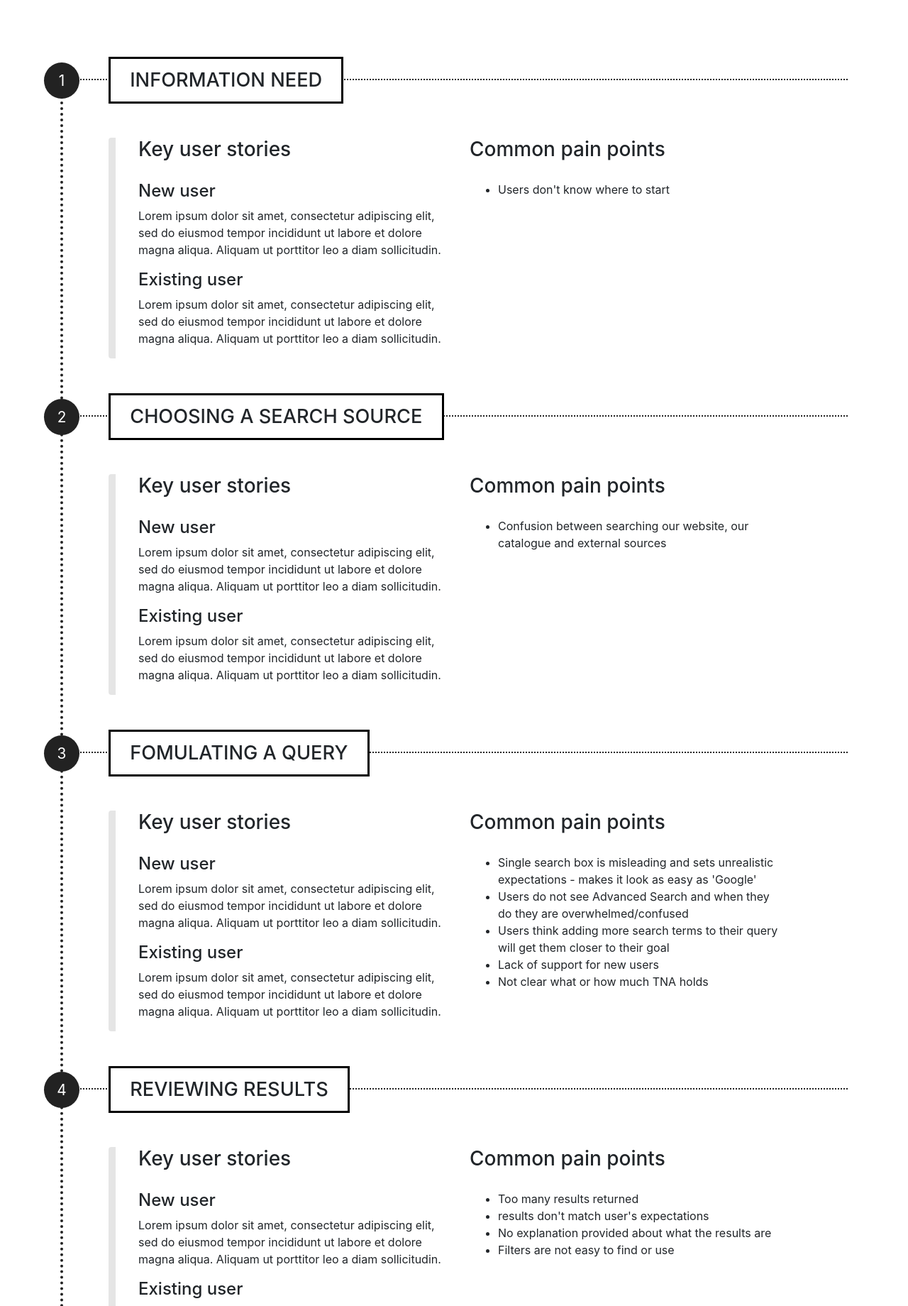
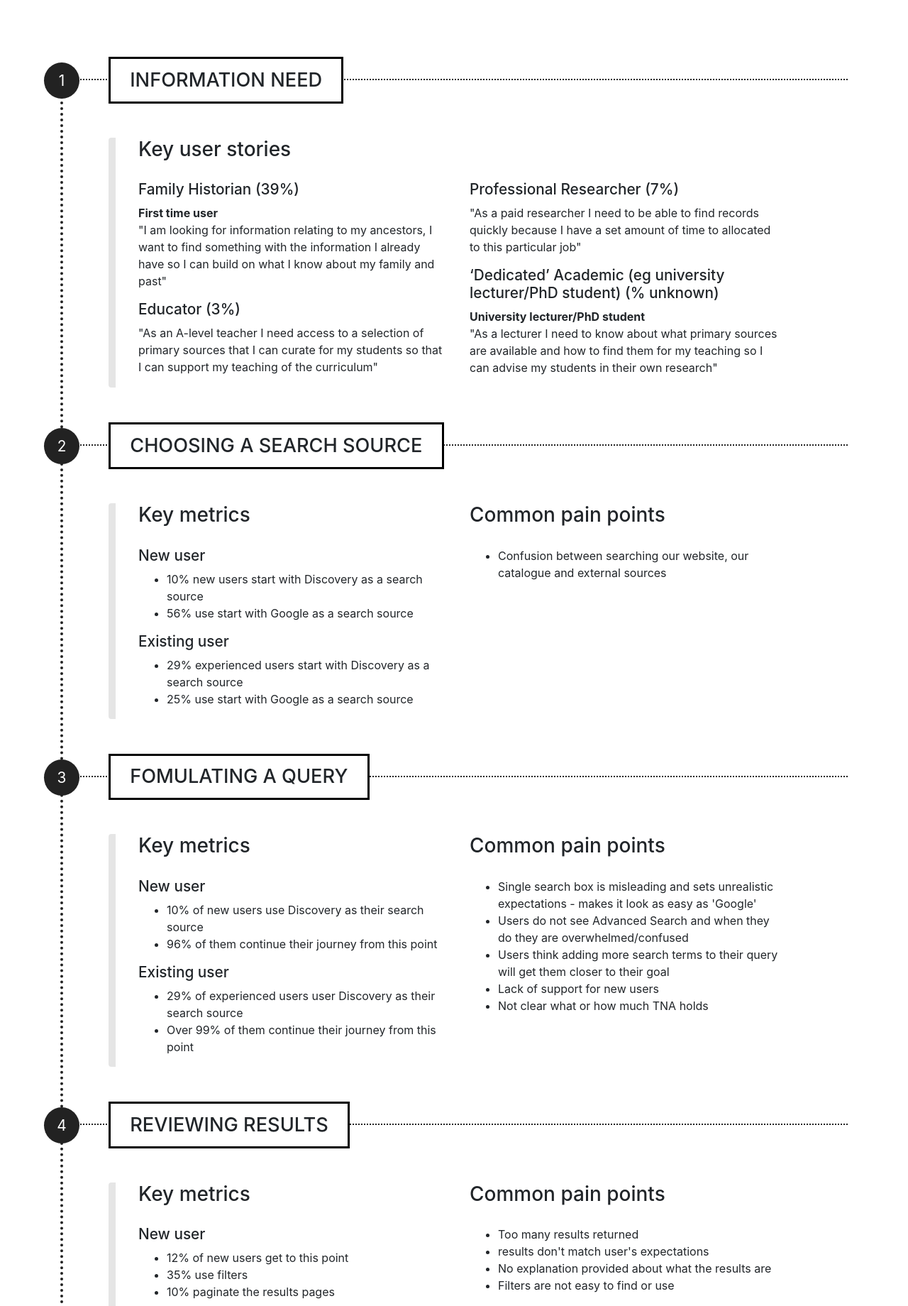
Before and after one commit to nationalarchives/user-journeys, a PHP site: page / in a window 1280 px wide. Shown: the part 69-1909 px from the top of the page at 71% size. Run offline with PHP 8.4, Linux system fonts and the light colour scheme.

Commit message:
Adding metrics and key user stories

```diff
--- a/index.html
+++ b/index.html
@@ -20,19 +20,21 @@
     <div class="container outer">
         <span class="sticker rounded-circle">1</span><h2>Information need</h2>
         <div class="container inner rounded">
+            <h3>Key user stories</h3>
             <div class="row">
                 <div class="col-sm">
-                    <h3>Key user stories</h3>
-                    <h4>New user</h4>
-                    <p>Lorem ipsum dolor sit amet, consectetur adipiscing elit, sed do eiusmod tempor incididunt ut labore et dolore magna aliqua. Aliquam ut porttitor leo a diam sollicitudin.</p>
-                    <h4>Existing user</h4>
-                    <p>Lorem ipsum dolor sit amet, consectetur adipiscing elit, sed do eiusmod tempor incididunt ut labore et dolore magna aliqua. Aliquam ut porttitor leo a diam sollicitudin.</p>
+                    <h4>Family Historian (39%)</h4>
+                    <p><b>First time user</b><br>
+                    &quot;I am looking for information relating to my ancestors, I want to find something with the information I already have so I can build on what I know about my family and past&quot;</p>
+                    <h4>Educator (3%)</h4>
+                    <p>&quot;As an A-level teacher I need access to a selection of primary sources that I can curate for my students so that I can support my teaching of the curriculum&quot;</p>
                 </div>
                 <div class="col-sm">
-                    <h3>Common pain points</h3>
-                    <ul>
-                        <li>Users don't know where to start</li>
-                    </ul>
+                    <h4>Professional Researcher (7%)</h4>
+                    <p>&quot;As a paid researcher I need to be able to find records quickly because I have a set amount of time to allocated to this particular job&quot;</p>
+                    <h4>‘Dedicated’ Academic (eg university lecturer/PhD student) (% unknown)</h4>
+                    <p><b>University lecturer/PhD student</b><br>
+                    &quot;As a lecturer I need to know about what primary sources are available and how to find them for my teaching so I can advise my students in their own research&quot;</p>
                 </div>
             </div>
         </div>
@@ -42,11 +44,17 @@
         <div class="container inner rounded">
             <div class="row">
                 <div class="col-sm">
-                    <h3>Key user stories</h3>
+                    <h3>Key metrics</h3>
                     <h4>New user</h4>
-                    <p>Lorem ipsum dolor sit amet, consectetur adipiscing elit, sed do eiusmod tempor incididunt ut labore et dolore magna aliqua. Aliquam ut porttitor leo a diam sollicitudin.</p>
+                    <ul>
+                        <li>10% new users start with Discovery as a search source</li>
+                        <li>56% use start with Google as a search source</li>
+                    </ul>
                     <h4>Existing user</h4>
-                    <p>Lorem ipsum dolor sit amet, consectetur adipiscing elit, sed do eiusmod tempor incididunt ut labore et dolore magna aliqua. Aliquam ut porttitor leo a diam sollicitudin.</p>
+                    <ul>
+                        <li>29% experienced users start with Discovery as a search source</li>
+                        <li>25% use start with Google as a search source</li>
+                    </ul>
                 </div>
                 <div class="col-sm">
                     <h3>Common pain points</h3>
@@ -62,11 +70,17 @@
         <div class="container inner rounded">
             <div class="row">
                 <div class="col-sm">
-                    <h3>Key user stories</h3>
+                    <h3>Key metrics</h3>
                     <h4>New user</h4>
-                    <p>Lorem ipsum dolor sit amet, consectetur adipiscing elit, sed do eiusmod tempor incididunt ut labore et dolore magna aliqua. Aliquam ut porttitor leo a diam sollicitudin.</p>
+                    <ul>
+                        <li>10% of new users use Discovery as their search source</li>
+                        <li>96% of them continue their journey from this point</li>
+                    </ul>
                     <h4>Existing user</h4>
-                    <p>Lorem ipsum dolor sit amet, consectetur adipiscing elit, sed do eiusmod tempor incididunt ut labore et dolore magna aliqua. Aliquam ut porttitor leo a diam sollicitudin.</p>
+                    <ul>
+                        <li>29% of experienced users user Discovery as their search source</li>
+                        <li>Over 99% of them continue their journey from this point</li>
+                    </ul>
                 </div>
                 <div class="col-sm">
                     <h3>Common pain points</h3>
@@ -86,11 +100,22 @@
         <div class="container inner rounded">
             <div class="row">
                 <div class="col-sm">
-                    <h3>Key user stories</h3>
+                    <h3>Key metrics</h3>
                     <h4>New user</h4>
-                    <p>Lorem ipsum dolor sit amet, consectetur adipiscing elit, sed do eiusmod tempor incididunt ut labore et dolore magna aliqua. Aliquam ut porttitor leo a diam sollicitudin.</p>
+                    <ul>
+                        <li>12% of new users get to this point</li>
+                        <li>35% use filters</li>
+                        <li>10% paginate the results pages</li>
+                    </ul>
                     <h4>Existing user</h4>
-                    <p>Lorem ipsum dolor sit amet, consectetur adipiscing elit, sed do eiusmod tempor incididunt ut labore et dolore magna aliqua. Aliquam ut porttitor leo a diam sollicitudin.</p>
+                    <ul>
+                        <li>26% of experienced users start their Discovery journey here suggesting they have been directed here by a search tool from: research guides, referring sites such as Ancestry and FindMyPast or have previously saved a search</li>
+                        <li>65% use the filters</li>
+                        <li>19% paginate the results pages</li>
+                    </ul>
+                    <p>12% (48K) new users view a search results page each month
+                        35% of these users apply a filter
+                        9% of these users paginate search results pages</p>
                 </div>
                 <div class="col-sm">
                     <h3>Common pain points</h3>
@@ -109,11 +134,17 @@
         <div class="container inner rounded">
             <div class="row">
                 <div class="col-sm">
-                    <h3>Key user stories</h3>
+                    <h3>Key metrics</h3>
                     <h4>New user</h4>
-                    <p>Lorem ipsum dolor sit amet, consectetur adipiscing elit, sed do eiusmod tempor incididunt ut labore et dolore magna aliqua. Aliquam ut porttitor leo a diam sollicitudin.</p>
+                    <ul>
+                        <li>70% of new users start their Discovery journey at this point</li>
+                        <li>27% do not interact with the page or continue with their journey - this is the bounce rate</li>
+                    </ul>
                     <h4>Existing user</h4>
-                    <p>Lorem ipsum dolor sit amet, consectetur adipiscing elit, sed do eiusmod tempor incididunt ut labore et dolore magna aliqua. Aliquam ut porttitor leo a diam sollicitudin.</p>
+                    <ul>
+                        <li>34% of experineced users start their Discovery journey here</li>
+                        <li>32% do not continue with their journey - This could be a "good bounce"  i.e. I've found the information I need or do not not need and do not need to continue at this point</li>
+                    </ul>
                 </div>
                 <div class="col-sm">
                     <h3>Common pain points</h3>
@@ -131,11 +162,15 @@
         <div class="container inner rounded">
             <div class="row">
                 <div class="col-sm">
-                    <h3>Key user stories</h3>
+                    <h3>Key metrics</h3>
                     <h4>New user</h4>
-                    <p>Lorem ipsum dolor sit amet, consectetur adipiscing elit, sed do eiusmod tempor incididunt ut labore et dolore magna aliqua. Aliquam ut porttitor leo a diam sollicitudin.</p>
+                    <ul>
+                        <li>8% of new users acquire the record</li>
+                    </ul>
                     <h4>Existing user</h4>
-                    <p>Lorem ipsum dolor sit amet, consectetur adipiscing elit, sed do eiusmod tempor incididunt ut labore et dolore magna aliqua. Aliquam ut porttitor leo a diam sollicitudin.</p>
+                    <ul>
+                        <li>28% of returning users acquire a record</li>
+                    </ul>
                 </div>
                 <div class="col-sm">
                     <h3>Common pain points</h3>
--- a/style.css
+++ b/style.css
@@ -58,3 +58,6 @@ h2 {
 h3 {
     margin-bottom: 1em;
 }
+h4 {
+    font-size: 1.3em;
+}
```
